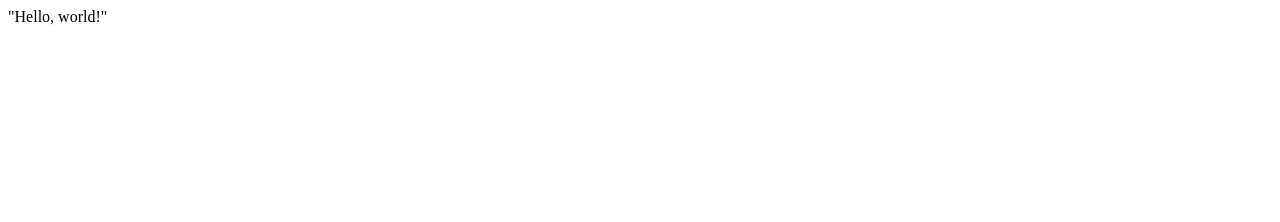
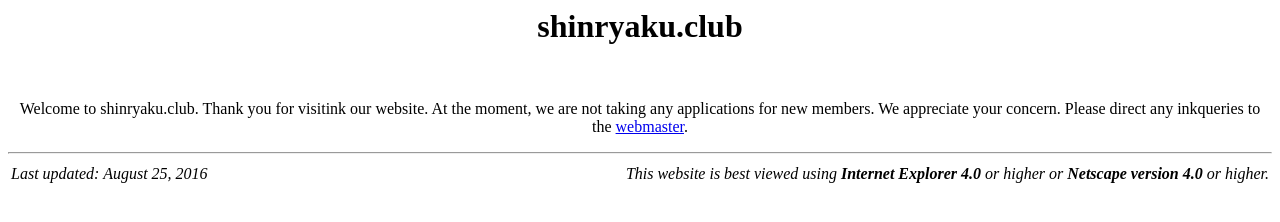
Before and after one commit to shinryaku/shinryaku.github.io, a plain HTML site: page index.html in a window 1280 px wide. Drawn offline with Linux system fonts and the light colour scheme.

Commit message:
Update index.html
Make actual index page, or something.

```diff
--- a/index.html
+++ b/index.html
@@ -1 +1,32 @@
-"Hello, world!"
+<!DOCTYPE HTML PUBLIC "-//W3C//DTD HTML 3.2//EN">
+<HTML>
+  <HEAD>
+    <TITLE>Aren't you going to invade?</TITLE>
+  </HEAD>
+  <BODY>
+    <CENTER>
+      <H1>shinryaku.club</H1>
+      <BR />
+      <P>Welcome to shinryaku.club. Thank you for visitink our website.
+      At the moment, we are not taking any applications for new members.
+      We appreciate your concern. Please direct any inkqueries to the
+      <A HREF="mailto: webmaster@shinryaku.club">webmaster</A>.</P>
+    </CENTER>
+    <HR>
+    <TABLE WIDTH="100%">
+      <TR>
+        <TD ALIGN=LEFT><EM>Last updated: August 25, 2016</EM></TD>
+        <TD></TD>
+        <TD ALIGN=RIGHT>
+          <EM>
+            This website is best viewed using
+            <STRONG>Internet Explorer 4.0</STRONG>
+            or higher or
+            <STRONG>Netscape version 4.0</STRONG>
+            or higher.
+          </EM>
+        </TD>
+      </TR>
+    </TABLE>
+  </BODY>
+</HTML>
```
